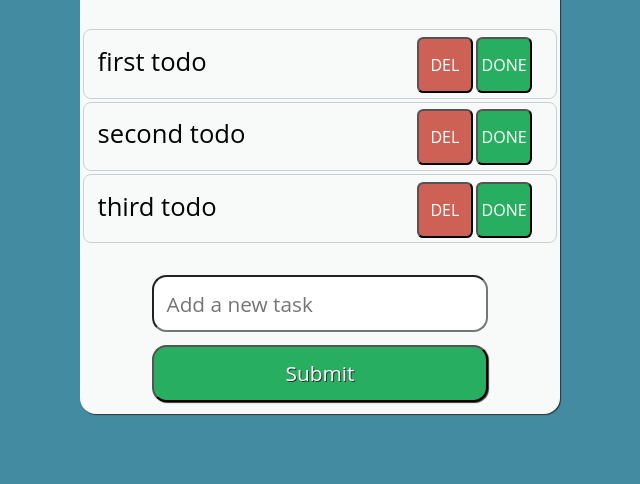
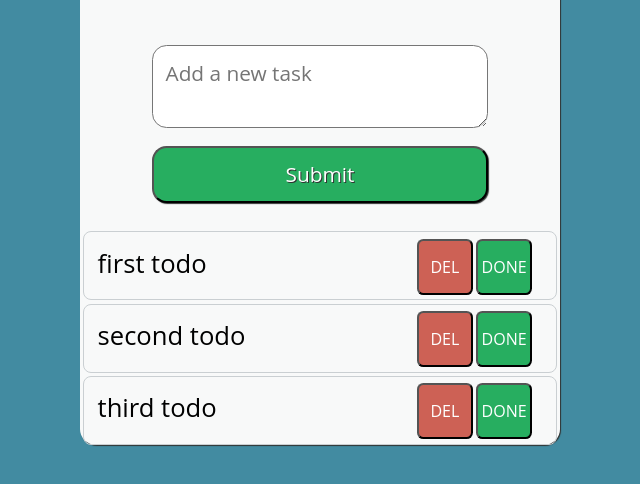
Before and after one commit to fac-15/AwesomeTodo, a website: page index.html in a window 1280 px wide. Shown: the part 132-616 px from the top of the page, without its empty margins (320-960 px from the left). Drawn offline with Linux system fonts and the light colour scheme.

Commit message:
fixed to input field

```diff
--- a/index.html
+++ b/index.html
@@ -8,16 +8,17 @@
   <body>
     <main>
     <h1>Awesome Tasks</h1>
+    <form id="add-todo" onSubmit>
+      <textarea id="input" type="text" class="inputText" name="description" value="" placeholder="Add a new task"></textarea>
+      <input id="submit" type="submit" class="button" value="Submit" >
+
+    </form>
     <div id = "todo-container">
         <ul>
         </ul>
     </div>
 
-    <form id="add-todo" onSubmit>
-      <input id="input" type="text" class="inputText" name="description" value="" placeholder="Add a new task">
-      <input id="submit" type="submit" class="button" value="Submit" >
 
-    </form>
   </main>
   </body>
   <script type="text/javascript" src = "./logic.js"></script>
```
